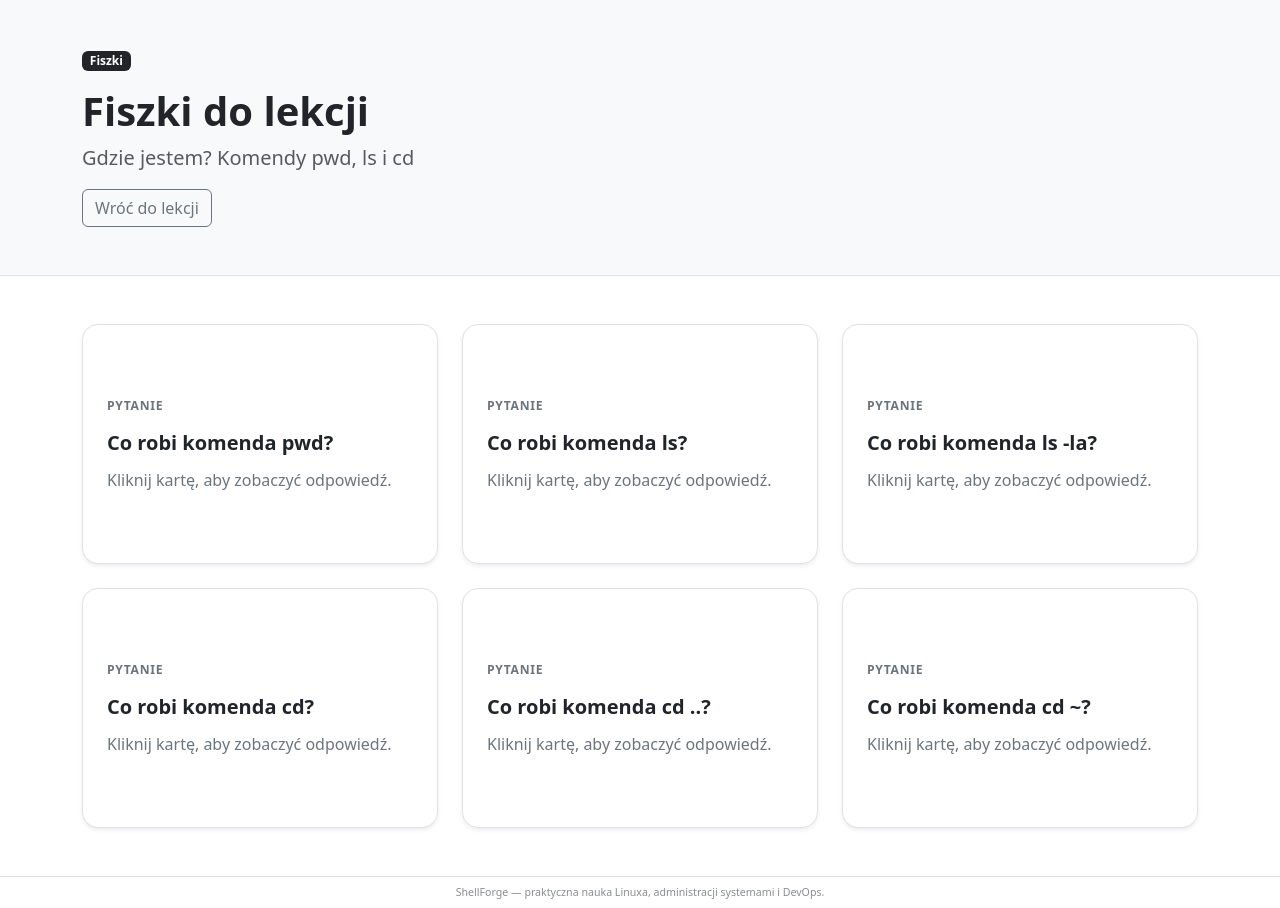
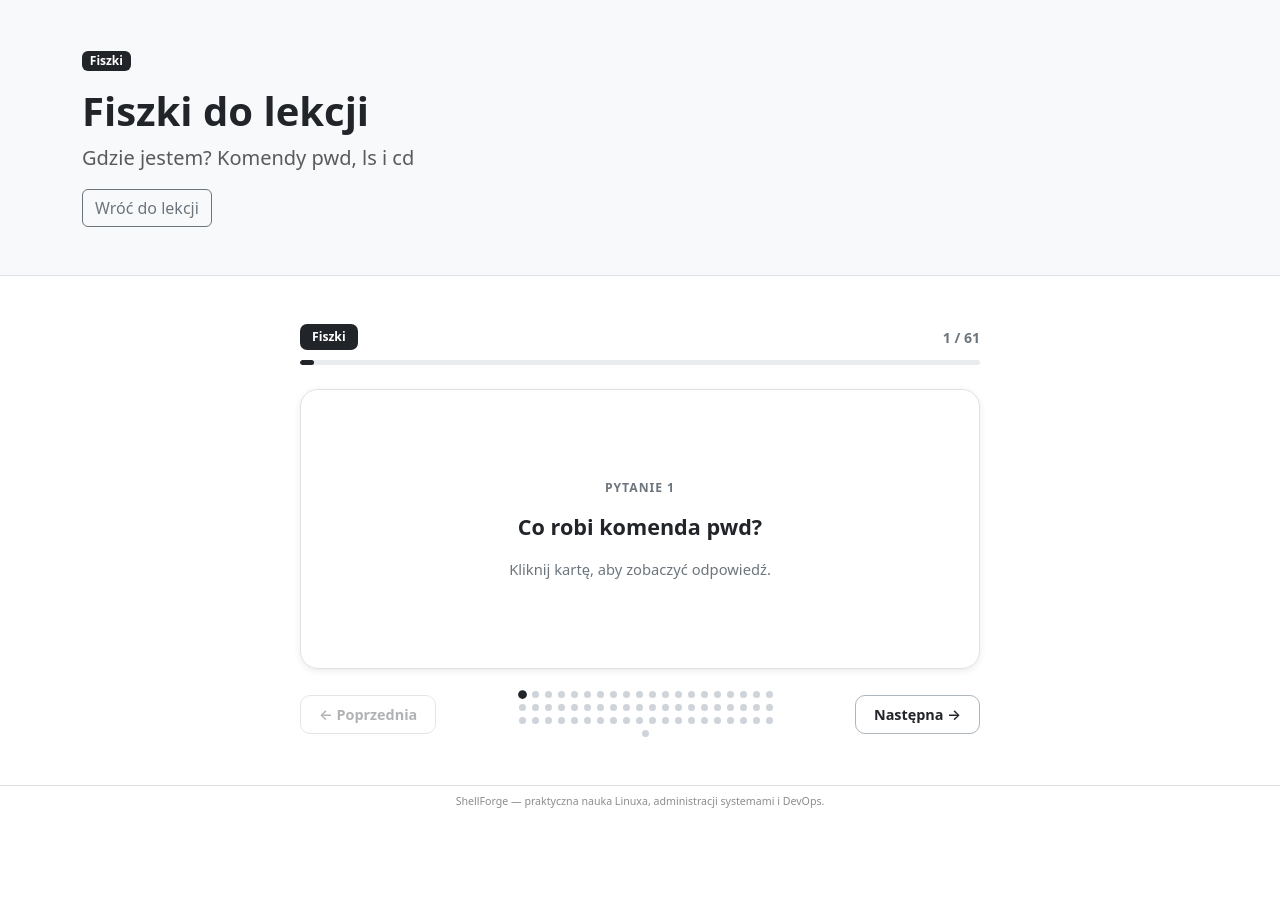
Before and after one commit to Kamil0171/shellforge, a FastAPI app: page /flashcards/1 in a window 1280 px wide. Shown: the part 57-965 px from the top of the page. After the commit the page ends 865 px from the top, so only its background shows below. Run offline with FastAPI, Linux system fonts and the light colour scheme; data comes from the database, SQL or seed files in the repository.

Commit message:
Improve flashcards review mode

```diff
--- a/app/static/css/flashcards.css
+++ b/app/static/css/flashcards.css
@@ -1,69 +1,215 @@
-.flashcard {
-    min-height: 240px;
+.flashcards-review {
+    width: 100%;
+    max-width: 680px;
+    margin: 0 auto;
+}
+
+.flashcards-meta {
+    display: flex;
+    align-items: center;
+    justify-content: space-between;
+    gap: 16px;
+    margin-bottom: 10px;
+}
+
+.flashcards-tag {
+    display: inline-flex;
+    align-items: center;
+    padding: 4px 12px;
+    border-radius: 7px;
+    background-color: #212529;
+    color: #ffffff;
+    font-size: 0.76rem;
+    font-weight: 700;
+}
+
+.flashcards-counter {
+    color: #6c757d;
+    font-size: 0.88rem;
+    font-weight: 600;
+}
+
+.flashcards-progress {
+    height: 5px;
+    background-color: #e9ecef;
+    border-radius: 999px;
+    overflow: hidden;
+    margin-bottom: 24px;
+}
+
+.flashcards-progress-bar {
+    width: 0;
+    height: 100%;
+    background-color: #212529;
+    border-radius: 999px;
+    transition: width 0.35s ease;
+}
+
+.flashcards-scene {
+    width: 100%;
+    height: 280px;
     perspective: 1000px;
     cursor: pointer;
+    margin-bottom: 22px;
 }
 
-.flashcard-inner {
+.flashcards-card {
+    width: 100%;
+    height: 100%;
     position: relative;
-    width: 100%;
-    min-height: 240px;
-    transition: transform 0.55s cubic-bezier(0.22, 1, 0.36, 1);
     transform-style: preserve-3d;
+    transition: transform 0.55s cubic-bezier(0.4, 0, 0.2, 1);
 }
 
-.flashcard.is-flipped .flashcard-inner {
+.flashcards-card.is-flipped {
     transform: rotateY(180deg);
 }
 
-.flashcard-front,
-.flashcard-back {
+.flashcards-face {
     position: absolute;
     inset: 0;
-    padding: 24px;
     border: 1px solid #dee2e6;
-    border-radius: 16px;
+    border-radius: 18px;
     background-color: #ffffff;
-    box-shadow: 0 0.125rem 0.25rem rgba(0, 0, 0, 0.075);
+    box-shadow: 0 0.125rem 0.45rem rgba(0, 0, 0, 0.08);
     backface-visibility: hidden;
+    -webkit-backface-visibility: hidden;
     display: flex;
     flex-direction: column;
     justify-content: center;
+    align-items: center;
+    padding: 32px;
+    text-align: center;
 }
 
-.flashcard-back {
+.flashcards-back {
     transform: rotateY(180deg);
     background-color: #111827;
     color: #ffffff;
+    border-color: #111827;
 }
 
-.flashcard-label {
-    display: inline-flex;
-    width: fit-content;
+.flashcards-face-label {
     color: #6c757d;
     font-size: 0.76rem;
     font-weight: 700;
     text-transform: uppercase;
-    letter-spacing: 0.06em;
+    letter-spacing: 0.08em;
     margin-bottom: 14px;
 }
 
-.flashcard-back .flashcard-label {
+.flashcards-back .flashcards-face-label {
     color: #d1d5db;
 }
 
-.flashcard h2 {
-    font-size: 1.25rem;
+.flashcards-face-text {
+    color: #212529;
+    font-size: 1.35rem;
     font-weight: 800;
-    line-height: 1.35;
-    margin-bottom: 12px;
-}
-
-.flashcard p {
-    color: #6c757d;
+    line-height: 1.45;
     margin-bottom: 0;
 }
 
-.flashcard-back h2 {
+.flashcards-back .flashcards-face-text {
     color: #ffffff;
 }
+
+.flashcards-face-hint {
+    color: #6c757d;
+    font-size: 0.92rem;
+    margin-top: 16px;
+    margin-bottom: 0;
+}
+
+.flashcards-nav {
+    display: flex;
+    align-items: center;
+    justify-content: space-between;
+    gap: 14px;
+}
+
+.flashcards-nav button {
+    display: inline-flex;
+    align-items: center;
+    justify-content: center;
+    padding: 8px 18px;
+    border: 1px solid #adb5bd;
+    border-radius: 10px;
+    background-color: transparent;
+    color: #212529;
+    font-size: 0.9rem;
+    font-weight: 600;
+    cursor: pointer;
+    transition:
+        background-color 0.18s ease,
+        transform 0.18s ease,
+        opacity 0.18s ease;
+}
+
+.flashcards-nav button:hover:not(:disabled) {
+    background-color: #f8f9fa;
+}
+
+.flashcards-nav button:active:not(:disabled) {
+    transform: scale(0.98);
+}
+
+.flashcards-nav button:disabled {
+    opacity: 0.35;
+    cursor: not-allowed;
+}
+
+.flashcards-dots {
+    display: flex;
+    align-items: center;
+    justify-content: center;
+    gap: 6px;
+    flex-wrap: wrap;
+    max-width: 260px;
+}
+
+.flashcards-dot {
+    width: 7px;
+    height: 7px;
+    border-radius: 999px;
+    background-color: #ced4da;
+    transition:
+        background-color 0.2s ease,
+        transform 0.2s ease;
+}
+
+.flashcards-dot.is-active {
+    background-color: #212529;
+    transform: scale(1.25);
+}
+
+@media (max-width: 576px) {
+    .flashcards-review {
+        max-width: 100%;
+    }
+
+    .flashcards-scene {
+        height: 320px;
+    }
+
+    .flashcards-face {
+        padding: 24px;
+    }
+
+    .flashcards-face-text {
+        font-size: 1.15rem;
+    }
+
+    .flashcards-nav {
+        flex-direction: column;
+    }
+
+    .flashcards-nav button {
+        width: 100%;
+    }
+
+    .flashcards-dots {
+        order: -1;
+        max-width: 100%;
+    }
+}
--- a/app/static/js/flashcards.js
+++ b/app/static/js/flashcards.js
@@ -1,9 +1,114 @@
 document.addEventListener("DOMContentLoaded", () => {
-    const flashcards = document.querySelectorAll(".flashcard");
+    const dataElements = document.querySelectorAll("#flashcards-data div");
 
-    flashcards.forEach((flashcard) => {
-        flashcard.addEventListener("click", () => {
-            flashcard.classList.toggle("is-flipped");
+    if (!dataElements.length) {
+        return;
+    }
+
+    const flashcards = Array.from(dataElements).map((element) => ({
+        question: element.dataset.question,
+        answer: element.dataset.answer,
+    }));
+
+    const card = document.querySelector("#flashcards-card");
+    const scene = document.querySelector("#flashcards-scene");
+    const label = document.querySelector("#flashcard-label");
+    const question = document.querySelector("#flashcard-question");
+    const answer = document.querySelector("#flashcard-answer");
+    const current = document.querySelector("#flashcard-current");
+    const progressBar = document.querySelector("#flashcards-progress-bar");
+    const dots = document.querySelector("#flashcards-dots");
+    const previousButton = document.querySelector("#flashcard-prev");
+    const nextButton = document.querySelector("#flashcard-next");
+
+    let currentIndex = 0;
+    let isFlipped = false;
+
+    flashcards.forEach((_, index) => {
+        const dot = document.createElement("span");
+        dot.classList.add("flashcards-dot");
+
+        if (index === 0) {
+            dot.classList.add("is-active");
+        }
+
+        dot.addEventListener("click", () => {
+            goToFlashcard(index);
         });
+
+        dots.appendChild(dot);
     });
+
+    function renderFlashcard() {
+        const flashcard = flashcards[currentIndex];
+
+        label.textContent = `Pytanie ${currentIndex + 1}`;
+        question.textContent = flashcard.question;
+        answer.textContent = flashcard.answer;
+        current.textContent = currentIndex + 1;
+        progressBar.style.width = `${Math.round(((currentIndex + 1) / flashcards.length) * 100)}%`;
+
+        previousButton.disabled = currentIndex === 0;
+        nextButton.disabled = currentIndex === flashcards.length - 1;
+
+        document.querySelectorAll(".flashcards-dot").forEach((dot, index) => {
+            dot.classList.toggle("is-active", index === currentIndex);
+        });
+    }
+
+    function resetFlip() {
+        card.classList.remove("is-flipped");
+        isFlipped = false;
+    }
+
+    function goToFlashcard(index) {
+        if (index < 0 || index >= flashcards.length || index === currentIndex) {
+            return;
+        }
+
+        if (isFlipped) {
+            resetFlip();
+
+            setTimeout(() => {
+                currentIndex = index;
+                renderFlashcard();
+            }, 250);
+
+            return;
+        }
+
+        currentIndex = index;
+        renderFlashcard();
+    }
+
+    scene.addEventListener("click", () => {
+        isFlipped = !isFlipped;
+        card.classList.toggle("is-flipped", isFlipped);
+    });
+
+    previousButton.addEventListener("click", () => {
+        goToFlashcard(currentIndex - 1);
+    });
+
+    nextButton.addEventListener("click", () => {
+        goToFlashcard(currentIndex + 1);
+    });
+
+    document.addEventListener("keydown", (event) => {
+        if (event.key === "ArrowLeft") {
+            goToFlashcard(currentIndex - 1);
+        }
+
+        if (event.key === "ArrowRight") {
+            goToFlashcard(currentIndex + 1);
+        }
+
+        if (event.key === " " || event.key === "Enter") {
+            event.preventDefault();
+            isFlipped = !isFlipped;
+            card.classList.toggle("is-flipped", isFlipped);
+        }
+    });
+
+    renderFlashcard();
 });
--- a/app/templates/flashcards.html
+++ b/app/templates/flashcards.html
@@ -26,37 +26,68 @@
     <div class="container">
 
         {% if flashcards %}
-        <div class="row g-4">
-            {% for flashcard in flashcards %}
-            <div class="col-md-6 col-lg-4">
-                <div class="flashcard">
-                    <div class="flashcard-inner">
-                        <div class="flashcard-front">
-                            <span class="flashcard-label">
-                                Pytanie
+        <div class="flashcards-review">
+            <div class="flashcards-meta">
+                <span class="flashcards-tag">
+                    Fiszki
                 </span>
 
-                            <h2>
-                                {{ flashcard.question }}
+                <span class="flashcards-counter">
+                    <span id="flashcard-current">1</span> / <span id="flashcard-total">{{ flashcards|length }}</span>
+                </span>
+            </div>
+
+            <div class="flashcards-progress">
+                <div class="flashcards-progress-bar" id="flashcards-progress-bar"></div>
+            </div>
+
+            <div class="flashcards-scene" id="flashcards-scene">
+                <div class="flashcards-card" id="flashcards-card">
+                    <div class="flashcards-face flashcards-front">
+                        <span class="flashcards-face-label" id="flashcard-label">
+                            Pytanie 1
+                        </span>
+
+                        <h2 class="flashcards-face-text" id="flashcard-question">
+                            {{ flashcards[0].question }}
                         </h2>
 
-                            <p>
+                        <p class="flashcards-face-hint">
                             Kliknij kartę, aby zobaczyć odpowiedź.
                         </p>
                     </div>
 
-                        <div class="flashcard-back">
-                            <span class="flashcard-label">
+                    <div class="flashcards-face flashcards-back">
+                        <span class="flashcards-face-label">
                             Odpowiedź
                         </span>
 
-                            <h2>
-                                {{ flashcard.answer }}
+                        <h2 class="flashcards-face-text" id="flashcard-answer">
+                            {{ flashcards[0].answer }}
                         </h2>
                     </div>
                 </div>
             </div>
+
+            <div class="flashcards-nav">
+                <button type="button" id="flashcard-prev">
+                    ← Poprzednia
+                </button>
+
+                <div class="flashcards-dots" id="flashcards-dots"></div>
+
+                <button type="button" id="flashcard-next">
+                    Następna →
+                </button>
             </div>
+        </div>
+
+        <div id="flashcards-data" class="d-none">
+            {% for flashcard in flashcards %}
+            <div
+                data-question="{{ flashcard.question }}"
+                data-answer="{{ flashcard.answer }}"
+            ></div>
             {% endfor %}
         </div>
         {% else %}
```
Also changed, not shown: app/seed.py (+223 -3 lines). Lines whose indentation alone changed are shown as unchanged.
